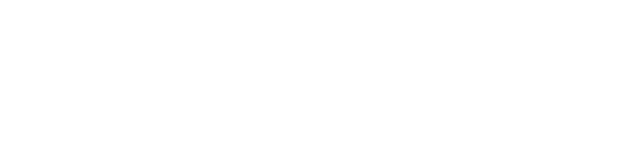
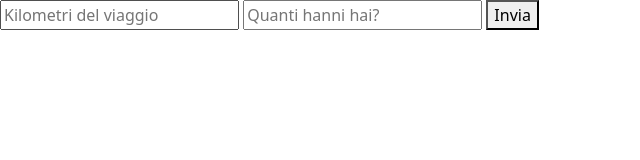
Before and after one commit to nicolacaddeo/js-biglietto-treno-form, a plain HTML site: page index.html in a window 1280 px wide. Shown: the whole page, without its empty margins (0-640 px from the left). Drawn offline with nearby package versions, Linux system fonts and the light colour scheme.

Commit message:
added input tags and form button

```diff
--- a/index.html
+++ b/index.html
@@ -13,7 +13,9 @@
 </head>
 
 <body>
-
+    <input type="text" id="Km" placeholder="Kilometri del viaggio">
+    <input type="number" id="age" placeholder="Quanti hanni hai?">
+    <button id="formButton">Invia</button>
 </body>
 
 </html>
```
